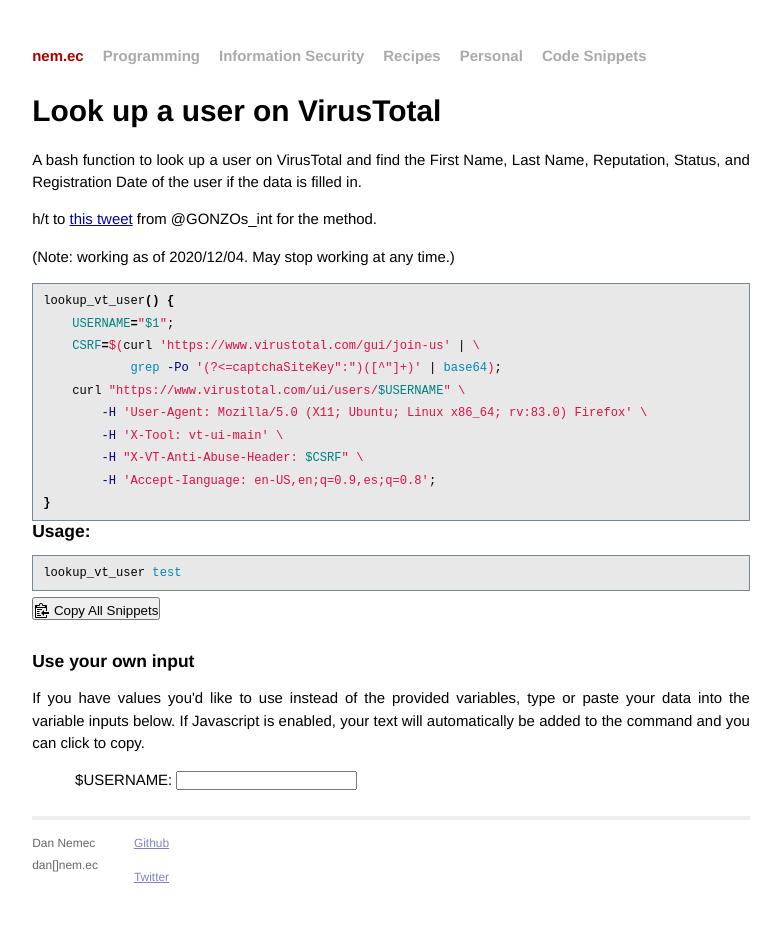
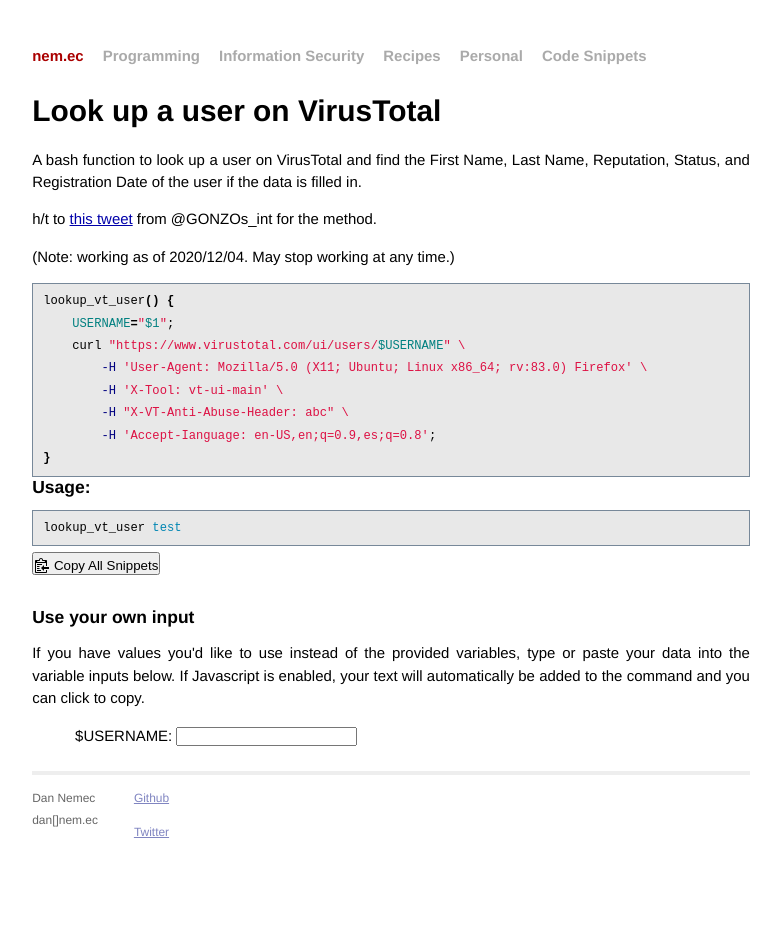
Before and after one commit to nemec/nemec.github.io, a Jekyll site: the page built from _code-snippets/lookup-virustotal-user.md, in a window 1280 px wide. Shown: the whole page, without its empty margins (249-1030 px from the left). Built offline with Jekyll 4.4.1, drawn with Linux system fonts in a browser that asks for light colours.

Commit message:
Rework to be simpler

````diff
--- a/_code-snippets/lookup-virustotal-user.md
+++ b/_code-snippets/lookup-virustotal-user.md
@@ -22,12 +22,10 @@
 ```bash
 lookup_vt_user() {
     USERNAME="$1";
-    CSRF=$(curl 'https://www.virustotal.com/gui/join-us' | \
-            grep -Po '(?<=captchaSiteKey":")([^"]+)' | base64);
     curl "https://www.virustotal.com/ui/users/$USERNAME" \
         -H 'User-Agent: Mozilla/5.0 (X11; Ubuntu; Linux x86_64; rv:83.0) Firefox' \
         -H 'X-Tool: vt-ui-main' \
-        -H "X-VT-Anti-Abuse-Header: $CSRF" \
+        -H "X-VT-Anti-Abuse-Header: abc" \
         -H 'Accept-Ianguage: en-US,en;q=0.9,es;q=0.8';
 }
 ```
````
